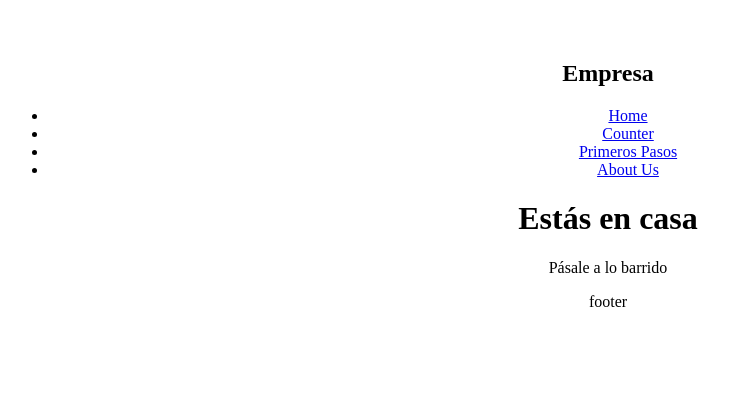
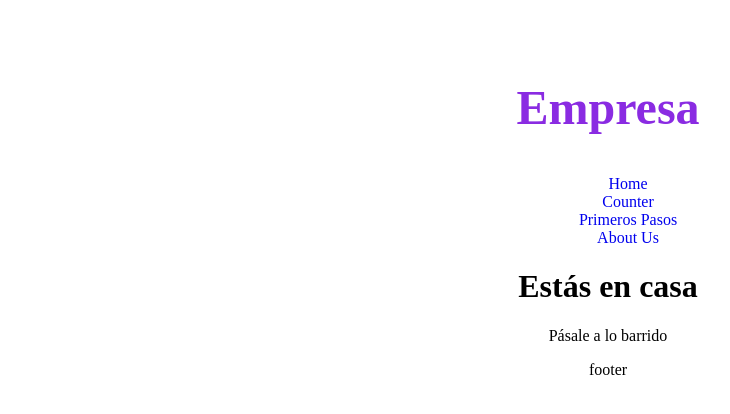
Before and after one commit to sergiotrrs/ch38-react-counter, a React (Vite) app: page / in a window 1280 px wide. Shown: the top 414 px of the page, without its empty margins (32-762 px from the left). Built offline with nearby package versions, Linux system fonts and the light colour scheme.

Commit message:
ci: className

```diff
--- /dev/null
+++ b/src/components/navbar/navbar.css
@@ -0,0 +1,13 @@
+
+a {
+    text-decoration: none;
+}
+
+li {
+    list-style-type: none;
+}
+
+.principal-title{
+    color:blueviolet;
+    font-size: 3rem;
+}
--- a/src/components/navbar/navbar.jsx
+++ b/src/components/navbar/navbar.jsx
@@ -1,4 +1,5 @@
 import { Outlet } from "react-router-dom";
+import "./navbar.css"
 
 const pages = [
   {id: 1, name: "Home"  , url: "/" },
@@ -18,11 +19,12 @@ export const Navbar = () => {
   console.log("Soy el componente Navbar y me renderizo");
   return (
     <>
-      <h2>Empresa</h2>
+      <h2 className="principal-title" >Empresa</h2>
       <nav>
         <ul>
           {/* <li><a href="url"> Nombre Link </a></li> */}
-          {  pages.map( (page)=> <li key={page.id}><a href={page.url} >{page.name}</a></li> ) }
+          {/*  pages.map( (page)=> <li key={page.id}><a href={page.url} >{page.name}</a></li> ) */}
+          {  pages.map( ({id, url, name})=> <li key={id}><a href={url} >{name}</a></li> ) }
 
         </ul>
       </nav>
```
